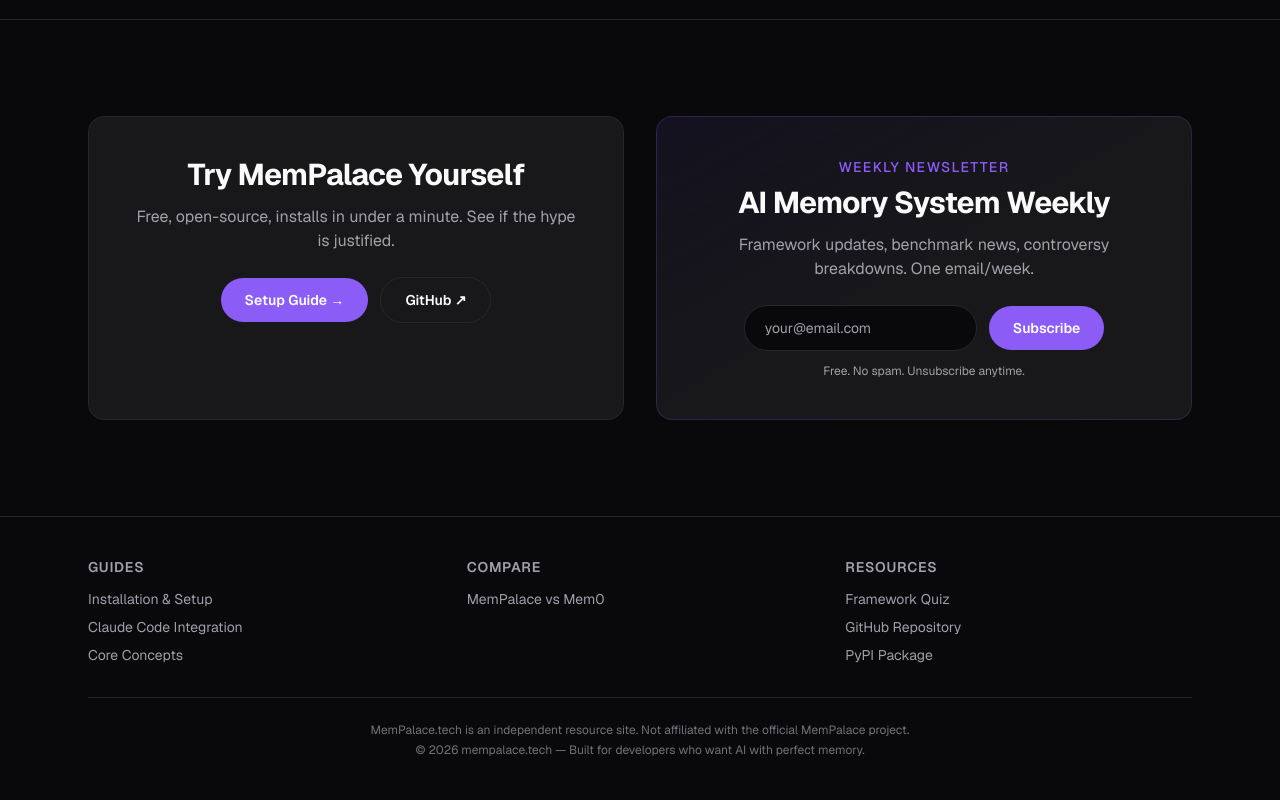
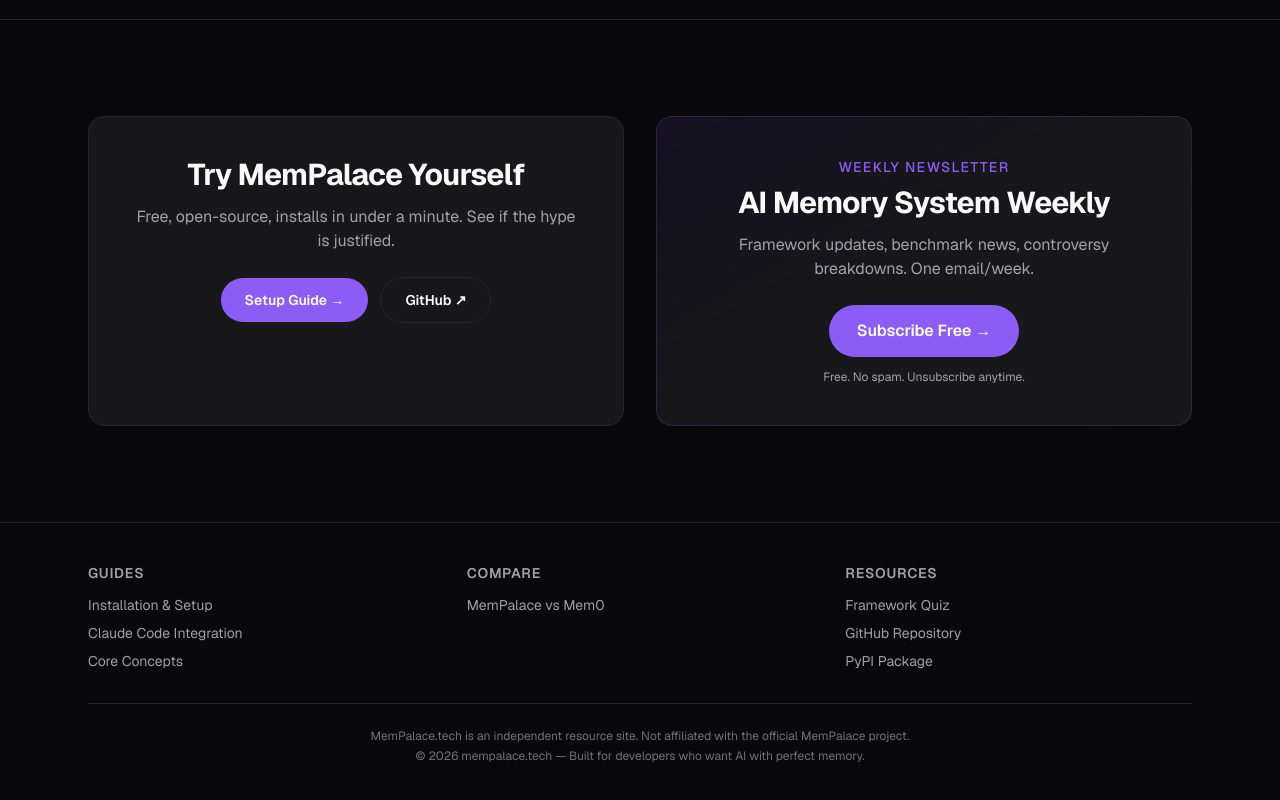
Before and after one commit to Jayden72Huang/mempalace-tech, a Next.js app: page / in a window 1280 px wide. Shown: the part 7908-8708 px from the top of the page. Built offline with nearby package versions, Linux system fonts and the light colour scheme; no server answers.

Commit message:
fix: newsletter subscribe button links to Beehiiv page (fixes 500 error)
POST form submission to beehiiv.com/subscribe returns 500.
Changed to direct link to the Beehiiv publication page instead.

Co-Authored-By: Claude Opus 4.6 (1M context) <noreply@anthropic.com>

```diff
--- a/src/app/page.tsx
+++ b/src/app/page.tsx
@@ -487,23 +487,14 @@ export default async function HomePage() {
               <p className="text-sm font-medium uppercase tracking-widest text-accent">Weekly newsletter</p>
               <h2 className="mt-2 text-2xl font-bold tracking-tight sm:text-3xl">AI Memory System Weekly</h2>
               <p className="mt-3 text-muted">Framework updates, benchmark news, controversy breakdowns. One email/week.</p>
-              <form
-                action="https://ai-memory-weekly.beehiiv.com/subscribe"
-                method="post"
+              <a
+                href="https://ai-memory-weekly.beehiiv.com"
                 target="_blank"
-                className="mt-6 flex flex-col items-center gap-3 sm:flex-row sm:justify-center"
+                rel="noopener noreferrer"
+                className="mt-6 inline-flex items-center rounded-full bg-accent px-7 py-3.5 text-base font-semibold text-white transition-colors hover:bg-accent-hover"
               >
-                <input
-                  type="email"
-                  name="email"
-                  placeholder="your@email.com"
-                  required
-                  className="w-full max-w-xs rounded-full border border-card-border bg-background px-5 py-3 text-sm text-foreground placeholder:text-muted focus:border-accent focus:outline-none sm:w-auto"
-                />
-                <button type="submit" className="rounded-full bg-accent px-6 py-3 text-sm font-semibold text-white transition-colors hover:bg-accent-hover">
-                  Subscribe
-                </button>
-              </form>
+                Subscribe Free &rarr;
+              </a>
               <p className="mt-3 text-xs text-muted">Free. No spam. Unsubscribe anytime.</p>
             </div>
           </div>
```
